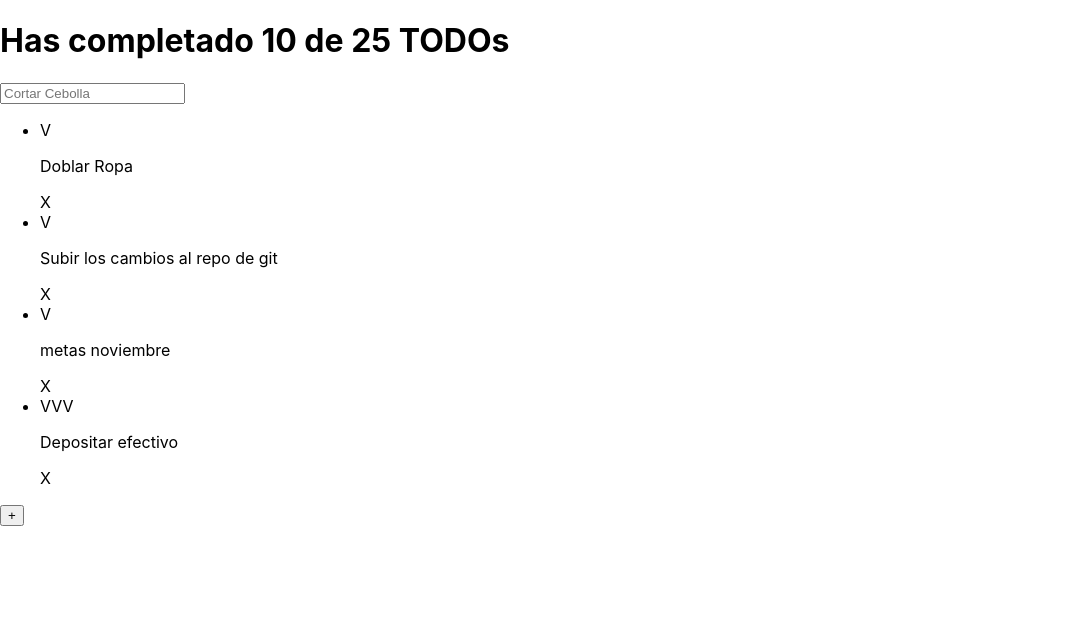
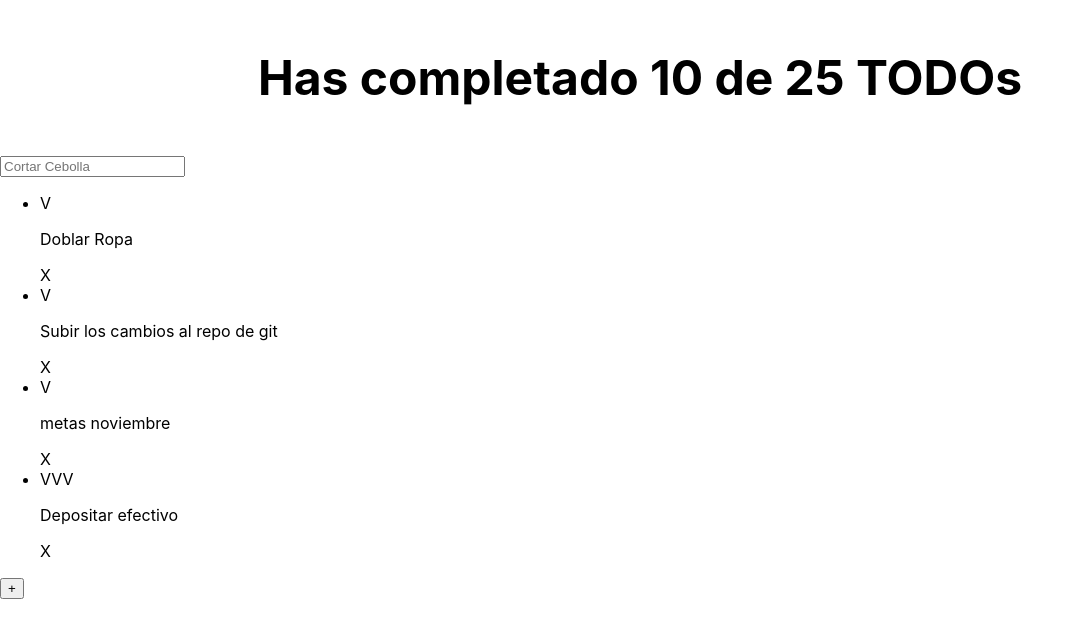
Before and after one commit to JoseDanielBarrero/curso-react, a React (Create React App) app: page / in a window 1280 px wide. Shown: the top 638 px of the page, without its empty margins (0-1084 px from the left). Built offline with nearby package versions, Linux system fonts and the light colour scheme.

Commit message:
Creacion de estilos del Todo Counter

```diff
--- /dev/null
+++ b/src/TodoCounter.css
@@ -0,0 +1,6 @@
+.TodoCounter{
+    font-size: 48px;
+    text-align: center;
+    margin: 0%;
+    padding: 48px;
+}
--- a/src/TodoCounter.js
+++ b/src/TodoCounter.js
@@ -1,8 +1,9 @@
-import React from 'react'
+import React from 'react';
+import './TodoCounter.css';
 
 function TodoCounter({total, completed}) {
   return (
-    <h1>Has completado {completed} de {total} TODOs</h1>
+    <h1 className='TodoCounter'>Has completado {completed} de {total} TODOs</h1>
   )
 }
 
```
